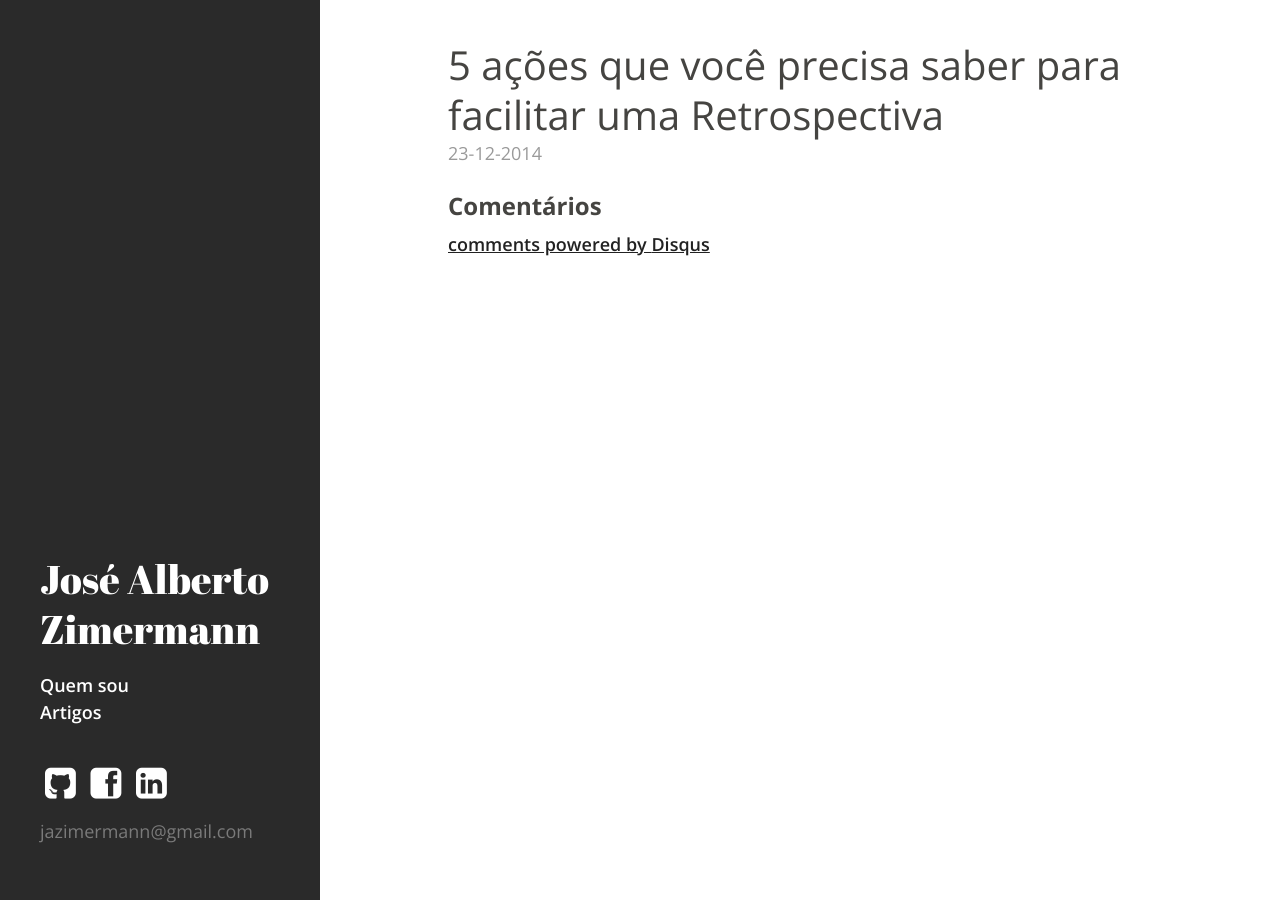
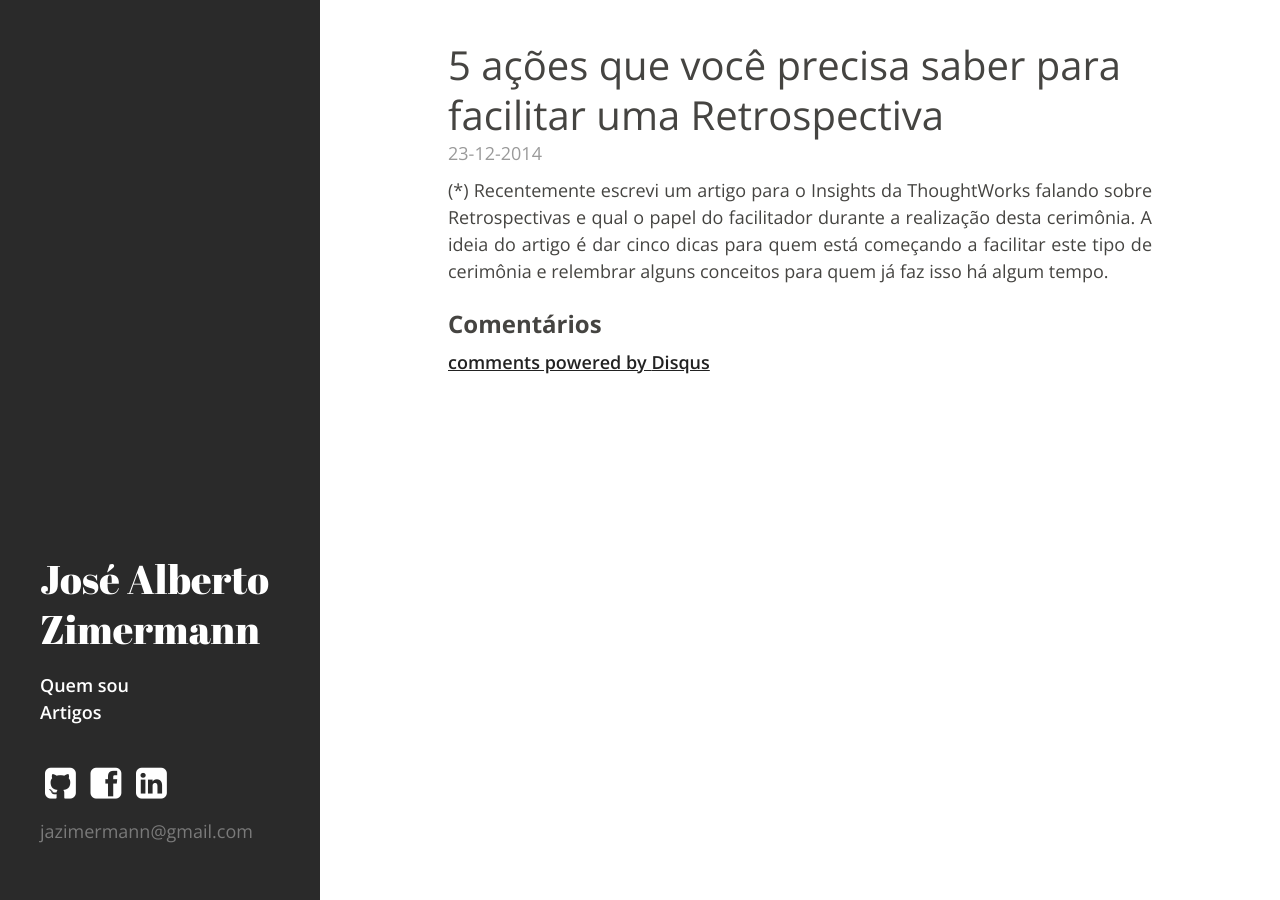
Before and after one commit to jzimermann/jzimermann.github.io, a Jekyll site: the page built from _posts/2014-12-23-retrospectives.md, in a window 1280 px wide. Built offline with Jekyll 4.4.1, drawn with Linux system fonts in a browser that asks for light colours; Markdown is read by kramdown in place of the engine named in the settings; comment, search, counter and statistics services are not loaded.

Commit message:
Adding content to my new post

```diff
--- a/_posts/2014-12-23-retrospectives.md
+++ b/_posts/2014-12-23-retrospectives.md
@@ -2,3 +2,5 @@
 layout: post
 title: 5 ações que você precisa saber para facilitar uma Retrospectiva
 ---
+
+(*) Recentemente escrevi um artigo para o Insights da ThoughtWorks falando sobre Retrospectivas e qual o papel do facilitador durante a realização desta cerimônia. A ideia do artigo é dar cinco dicas para quem está começando a facilitar este tipo de cerimônia e relembrar alguns conceitos para quem já faz isso há algum tempo.
```
